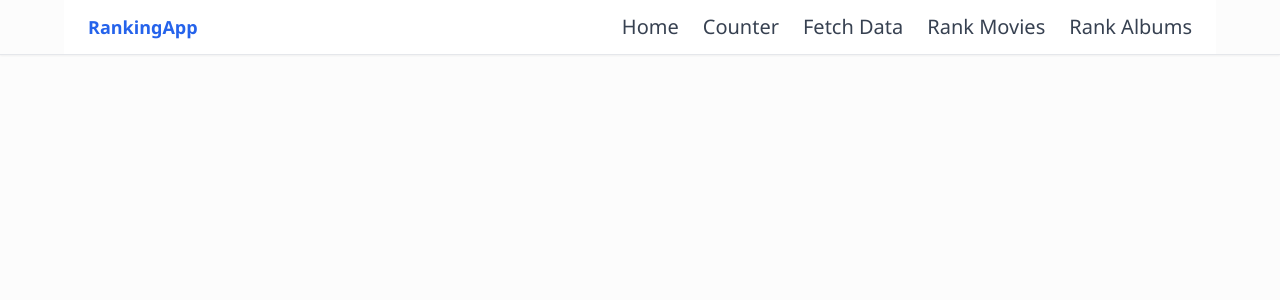
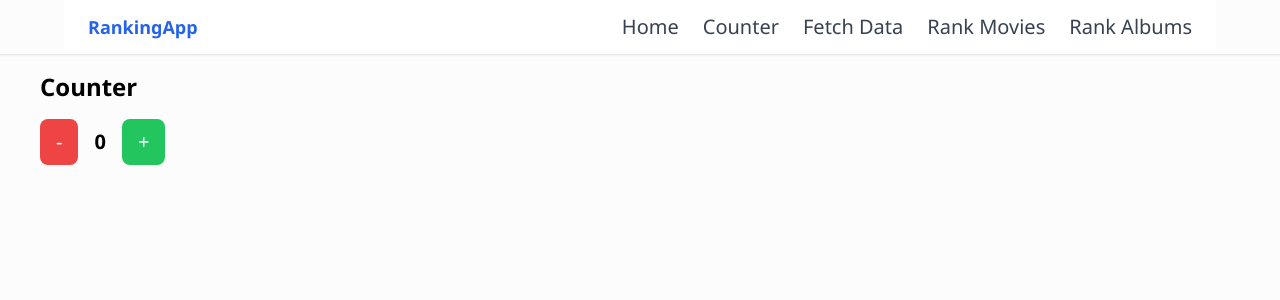
Before and after one commit to brunolopes9/rankingApp, a React (Vite) app in the folder rankingapp.client/: page /counter in a window 1280 px wide. Shown: the top 300 px of the page. Built offline with nearby package versions, Linux system fonts and the light colour scheme.

Commit message:
And Component Counter and its route

```diff
--- a/rankingapp.client/src/AppRoutes.jsx
+++ b/rankingapp.client/src/AppRoutes.jsx
@@ -5,6 +5,7 @@ import NavMenu from "./components/NavMenu"
 import FetchData from "./components/FetchData"
 import MovieImageArr from "./components/MovieImages"
 import AlbumImageArr from "./components/AlbumImages"
+import Counter from "./components/Counter"
 
 export default function AppRoutes() {
   return (
@@ -13,6 +14,7 @@ export default function AppRoutes() {
       <div className="main-content">
         <Routes>
           <Route path="/" element={<Home />} />
+          <Route path="/counter" element={<Counter />} />
           <Route path="/fetch-data" element={<FetchData />} />
           <Route
             path="/rank-movies"
--- a/rankingapp.client/src/components/Counter.jsx
+++ b/rankingapp.client/src/components/Counter.jsx
@@ -0,0 +1,39 @@
+import { useState } from "react"
+
+export default function Counter() {
+  const [currentCount, setCount] = useState(0)
+
+  function incrementCounter() {
+    setCount(currentCount + 1)
+  }
+
+  function decrementCounter() {
+    setCount(currentCount - 1)
+  }
+
+  return (
+    <>
+      <div className="container mx-auto px-4">
+        <h1 className="text-2xl font-bold mb-4">Counter</h1>
+
+        <div className="flex items-center gap-4">
+          <button
+            onClick={decrementCounter}
+            className="px-4 py-2 bg-red-500 text-white rounded-lg hover:bg-red-600"
+          >
+            -
+          </button>
+
+          <span className="text-xl font-semibold">{currentCount}</span>
+
+          <button
+            onClick={incrementCounter}
+            className="px-4 py-2 bg-green-500 text-white rounded-lg hover:bg-green-600"
+          >
+            +
+          </button>
+        </div>
+      </div>
+    </>
+  )
+}
```
